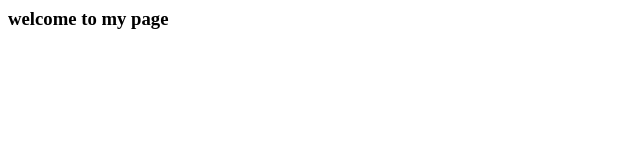
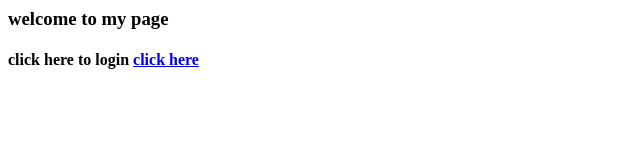
Before and after one commit to Subha-Harinii/MyRepo, a plain HTML site: page index.html in a window 1280 px wide. Shown: the whole page, without its empty margins (0-640 px from the left). Drawn offline with Linux system fonts and the light colour scheme.

Commit message:
Update index.html

```diff
--- a/index.html
+++ b/index.html
@@ -1,5 +1,6 @@
 <html>
   <body>
     <h3>welcome to my page<h3>
+      <h4> click here to login <a href="login.html">click here</a></h4>
       </body>
 </html>
```
